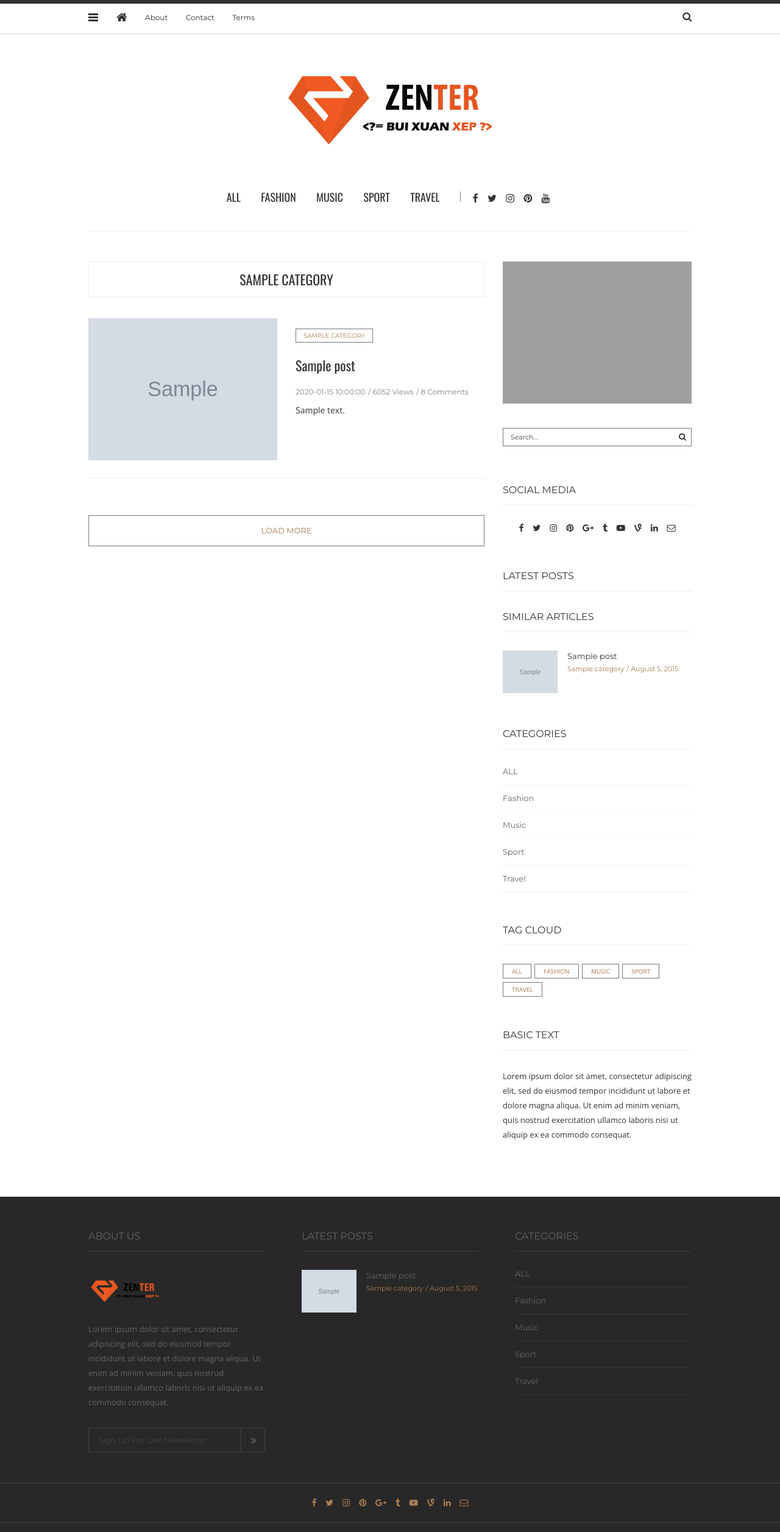
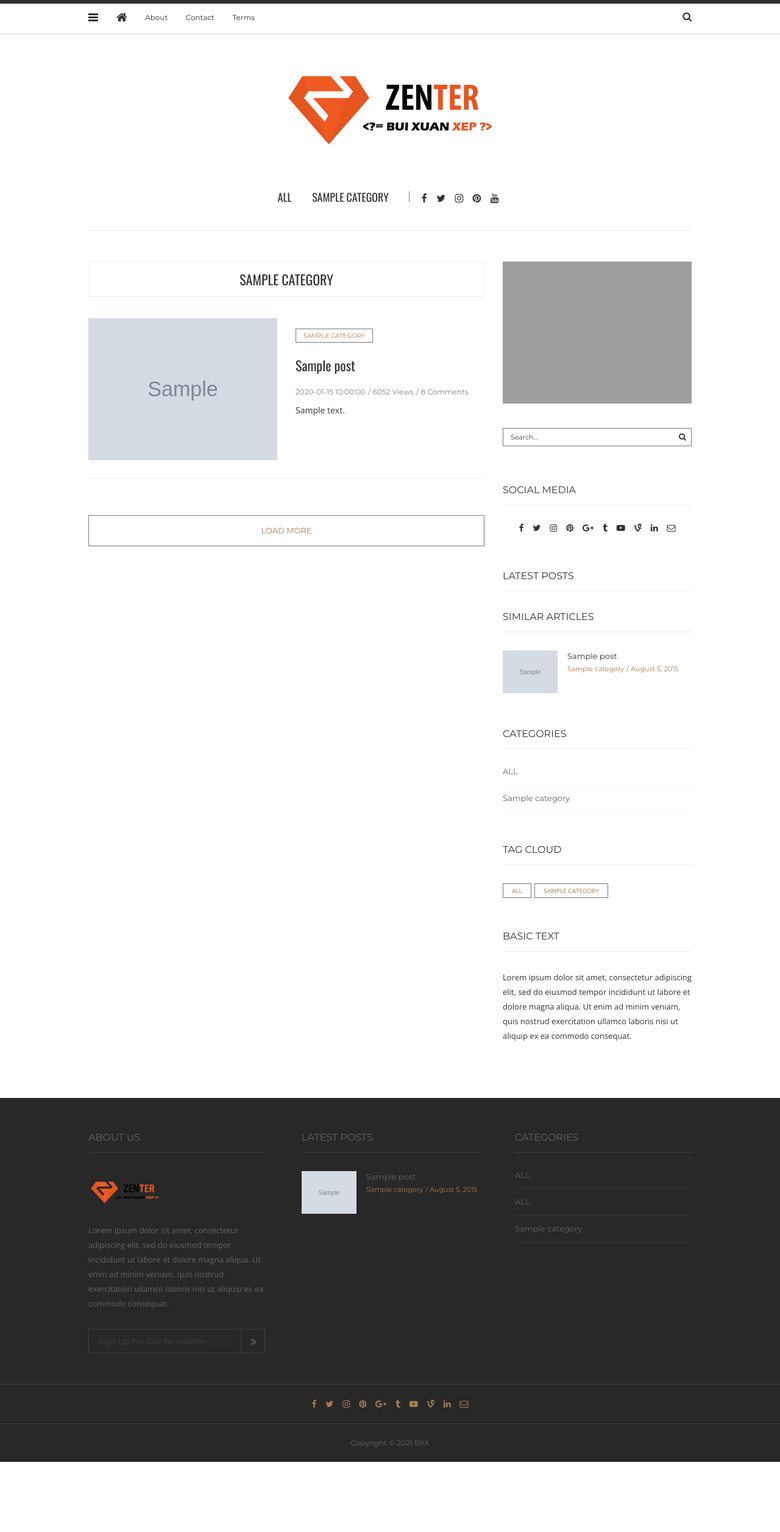
Before and after one commit to buixuanxepdz/PHP27, a PHP site: the page made by ThucHanh/Unit09/index.php in a window 1280 px wide. Shown: the top 2513 px of the page at 61% size. After the commit the page ends 2398 px from the top, so only its background shows below. Run offline with PHP 8.4, Linux system fonts and the light colour scheme; tables that the repository leaves empty or names only in its code hold one stand-in row (values such as "Sample post"); grey boxes marked "Sample" are stand-in pictures; some libraries are stand-ins or nearby versions; grey boxes are pictures that could not be loaded.

Commit message:
nopproject

```diff
--- a/ThucHanh/Unit09/controllers/admin/PostController.php
+++ b/ThucHanh/Unit09/controllers/admin/PostController.php
@@ -5,6 +5,7 @@
 		var $model;
 		public function __construct(){
 			$this->model = new Post();
+			$this->category_model = new Category();
 		}
 
 		public function list(){
@@ -25,6 +26,7 @@
 			$id = $_GET['id'];
 			$random = $this->model->random();
 			$post = $this->model->find($id);
+			$getCategory = $this->category_model->getCategory();//category
 			require_once('views/post/detailuser.php');
 		}
 
@@ -32,6 +34,7 @@
 			$id = $_GET['id'];
 			$random = $this->model->random();
 			$post =  $this->model->getCategory($id);
+			$getCategory = $this->category_model->getCategory();//category
 			require_once('views/post/detailOnecategory.php');
 		}
 		/*public function getTravelCategory(){
--- a/ThucHanh/Unit09/controllers/client/HomeController.php
+++ b/ThucHanh/Unit09/controllers/client/HomeController.php
@@ -14,7 +14,6 @@
  	    	$get6Post = $this->post_model->get6Post();
  	    	$random = $this->post_model->random();
  	    	$getCategory = $this->category_model->getCategory();
- 	    	$getCategory = $this->category_model->getCategory();
  	    	$viewcount = $this->post_model->viewcount();
  	    	$getallCategory = $this->post_model->getallCategory();
  	    	require_once('views/home/index.php');
--- a/ThucHanh/Unit09/views/home/index.php
+++ b/ThucHanh/Unit09/views/home/index.php
@@ -181,9 +181,7 @@
                                      ?>
                                     <li><a href="index.php?admin=admin&mod=post&act=getCategory&id=<?= $value['id'] ?>"><?= $value['category_name'] ?></a></li>
                                 <?php } ?>
-                                    <!-- <li><a href="index.php?admin=admin&mod=post&act=getMusicCategory">Music</a></li>
-                                    <li><a href="index.php?admin=admin&mod=post&act=getSportCategory">Sport</a></li>
-                                    <li><a href="index.php?admin=admin&mod=post&act=getTravelCategory">Travel</a></li> -->
+
                                 </ul>
                                 <ul class="social-icons">
                                     <li><a href="#"><i class="fa fa-facebook"></i></a></li>
--- a/ThucHanh/Unit09/views/post/detailOnecategory.php
+++ b/ThucHanh/Unit09/views/post/detailOnecategory.php
@@ -175,10 +175,11 @@
                                 </div><!-- /search-container -->
                                 <ul class="main-nav-items">
                                    <li><a href="?admin=admin&mod=post&act=getallCategory">ALL</a></li>
-                                    <li><a href="index.php?admin=admin&mod=post&act=getFashionCategory">Fashion</a></li>
-                                    <li><a href="index.php?admin=admin&mod=post&act=getMusicCategory">Music</a></li>
-                                    <li><a href="index.php?admin=admin&mod=post&act=getSportCategory">Sport</a></li>
-                                    <li><a href="index.php?admin=admin&mod=post&act=getTravelCategory">Travel</a></li>
+                                    <?php foreach ($getCategory as $value) {
+                                        # code...
+                                     ?>
+                                    <li><a href="index.php?admin=admin&mod=post&act=getCategory&id=<?= $value['id'] ?>"><?= $value['category_name'] ?></a></li>
+                                <?php } ?>
                                 </ul>
                                 <ul class="social-icons">
                                     <li><a href="#"><i class="fa fa-facebook"></i></a></li>
@@ -284,20 +285,22 @@
                                     <h5>Categories</h5>
                                     <ul>
                                        <li><a href="?admin=admin&mod=post&act=getallCategory">ALL</a></li>
-                                       <li><a href="index.php?admin=admin&mod=post&act=getFashionCategory">Fashion</a></li>
-                                       <li><a href="index.php?admin=admin&mod=post&act=getMusicCategory">Music</a></li>
-                                       <li><a href="index.php?admin=admin&mod=post&act=getSportCategory">Sport</a></li>
-                                       <li><a href="index.php?admin=admin&mod=post&act=getTravelCategory">Travel</a></li>
+                                      <?php foreach ($getCategory as $value) {
+                                        # code...
+                                     ?>
+                                    <li><a href="index.php?admin=admin&mod=post&act=getCategory&id=<?= $value['id'] ?>"><?= $value['category_name'] ?></a></li>
+                                <?php } ?>
                                    </ul>
                                 </div><!-- /widget -->
                                 <div class="widget widget_tag_cloud">
                                     <h5>Tag Cloud</h5>
                                     <div class="tagcloud">
                                         <a href="?admin=admin&mod=post&act=getallCategory">ALL</a>
-                                        <a href="index.php?admin=admin&mod=post&act=getFashionCategory">Fashion</a>
-                                        <a href="index.php?admin=admin&mod=post&act=getMusicCategory">Music</a>
-                                        <a href="index.php?admin=admin&mod=post&act=getSportCategory">Sport</a>
-                                        <a href="index.php?admin=admin&mod=post&act=getTravelCategory">Travel</a>
+                                        <?php foreach ($getCategory as $value) {
+                                                                               # code...
+                                            ?>
+                                            <a href="index.php?admin=admin&mod=post&act=getCategory&id=<?= $value['id'] ?>"><?= $value['category_name'] ?></a>
+                                        <?php } ?>
                                     </div>
                                 </div><!-- /widget -->
                                 <div class="widget widget_text">
@@ -356,10 +359,12 @@
                                 <h5>Categories</h5>
                                 <ul>
                                     <li><a href="?admin=admin&mod=post&act=getallCategory">ALL</a></li>
-                                    <li><a href="index.php?admin=admin&mod=post&act=getFashionCategory">Fashion</a></li>
-                                    <li><a href="index.php?admin=admin&mod=post&act=getMusicCategory">Music</a></li>
-                                    <li><a href="index.php?admin=admin&mod=post&act=getSportCategory">Sport</a></li>
-                                    <li><a href="index.php?admin=admin&mod=post&act=getTravelCategory">Travel</a></li>
+                                    <li><a href="?admin=admin&mod=post&act=getallCategory">ALL</a></li>
+                                    <?php foreach ($getCategory as $value) {
+                                        # code...
+                                     ?>
+                                    <li><a href="index.php?admin=admin&mod=post&act=getCategory&id=<?= $value['id'] ?>"><?= $value['category_name'] ?></a></li>
+                                <?php } ?>
                                 </ul>
                             </div><!-- /widget -->
                         </div><!-- /col-md-4 -->
```
Also changed, not shown: ThucHanh/Unit09/views/post/detailcategory.php (+18 -12 lines), ThucHanh/Unit09/views/post/detailuser.php (+23 -16 lines).
